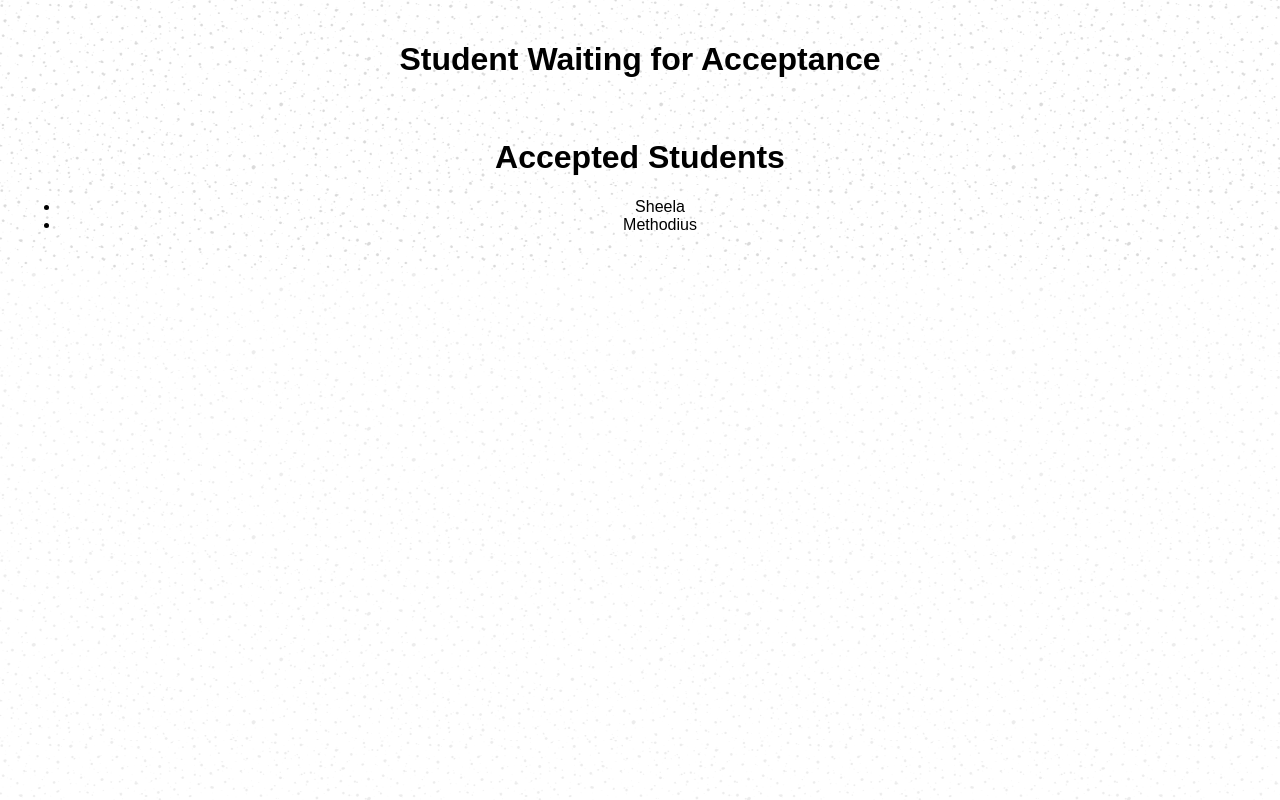
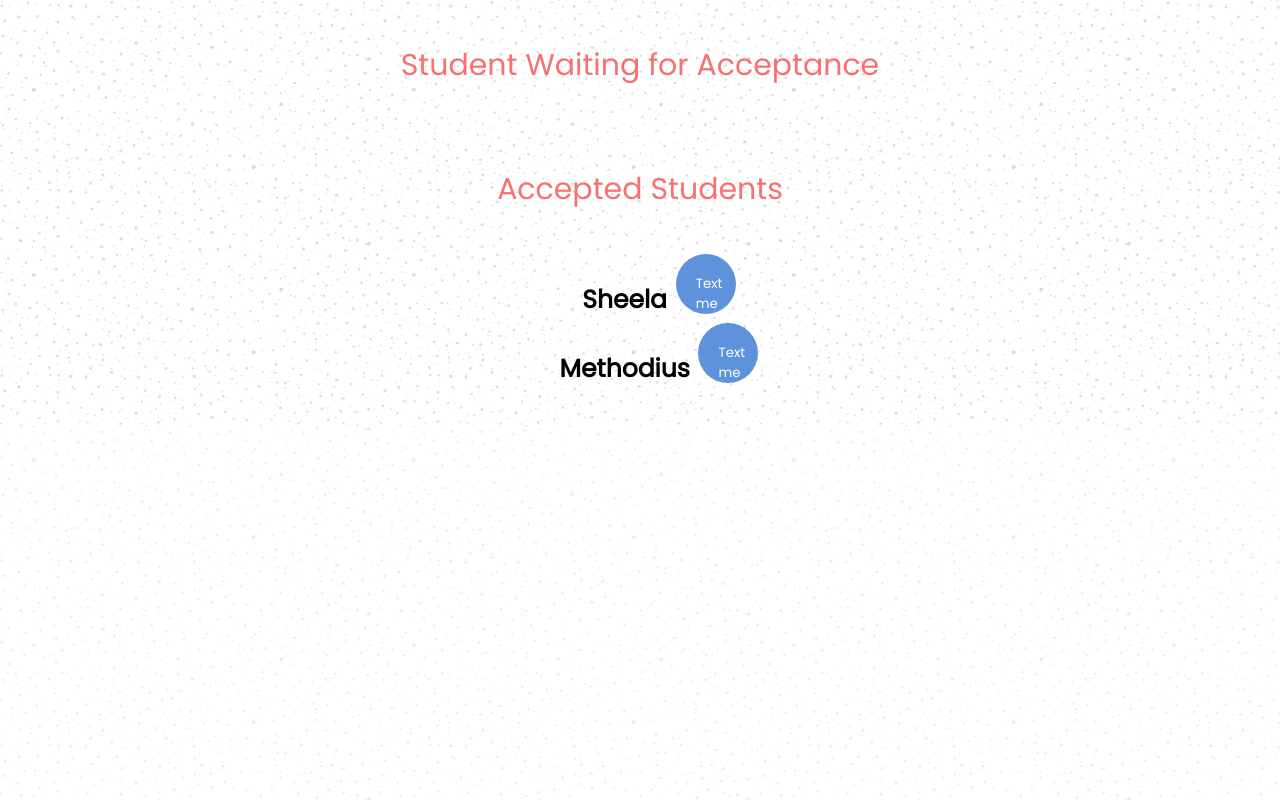
Before and after one commit to anton-mladenov/stutorApp, a React (Create React App) app: page /friends/1 in a window 1280 px wide. Built offline with nearby package versions, Linux system fonts and the light colour scheme; a web font is replaced by a local one.

Commit message:
added logo to home and chat room

```diff
--- a/src/App.js
+++ b/src/App.js
@@ -26,6 +26,7 @@ class App extends Component {
 		<Route path="/addskill/:currentUserId" component={AddSkillContainer} />
 		<Route exact path="/search" component={SearchBarContainer} />
 		<Route path="/friends/:currentUserId" component={FriendsContainer} />
+    <Route path='/whatapp' component={() => window.location = 'https://wa.me/004915226150632'}/>
         {/* <Route exact path="/dashboard" component={DashboardContainer} /> */}
 
 
--- a/src/components/FriendsContainer.css
+++ b/src/components/FriendsContainer.css
@@ -1,22 +1,93 @@
+
+
+.title3 {
+  color:         #F77171;
+  font-family:   'Poppins', sans-serif;
+  font-weight:   bold;
+  font-size:     30px;
+  margin:0;
+  padding:  0px;
+  line-height: 80%;
+  text-align: center;
+  font-weight: 180;
+  padding-top: 30px;
+  padding-bottom:  30px;
+  line-height: 100%;
+}
+
+.coolName {
+  font-family:   'Poppins', sans-serif;
+   font-style: bold;
+  font-weight:   600;
+  list-style-type: none;
+  font-size: 25px;
+
+}
+
 .button-go {
-  background-color: #4CAF50; /* Green */
+  background-color: #4CAF50;
   border: none;
   color: white;
-padding: 15px 32px;
+  padding: 20px;
   text-align: center;
   text-decoration: none;
   display: inline-block;
-font-size: 16px;
+  font-family:   'Poppins', sans-serif;
+  font-weight:   200;
+  height: 60px;
+  width: 60px;
+  border-radius: 50%;
+  margin: 4px 2px;
+  cursor: pointer;
+  padding: 0px;
+  border-radius: 50%;
+  text-align: center;
+  position: relative;
+  margin-bottom: 20px;
+  margin-left: 20px;
+padding: 20px;
+}
 
-}
 .button-no {
-  background-color: red; /* Green */
+  background-color: red;
   border: none;
   color: white;
-padding: 15px 32px;
+  padding: 20px;
   text-align: center;
   text-decoration: none;
   display: inline-block;
-font-size: 16px;
+  font-family:   'Poppins', sans-serif;
+  font-weight:   200;
+  height: 60px;
+  width: 60px;
+  border-radius: 50%;
+  margin: 4px 2px;
+  cursor: pointer;
+  padding: 0px;
+  border-radius: 50%;
+  text-align: center;
+  position: relative;
+  padding-left: 20px;
+}
+
+.button-chat {
+  background-color:  #5E93DB;
+  border: none;
+  color: white;
+  padding: 20px;
+  text-align: justify;
+  text-decoration: none;
+  display: inline-block;
+  font-family:   'Poppins', sans-serif;
+  font-weight:   200;
+  height: 60px;
+  width: 60px;
+  border-radius: 50%;
+  margin: 4px 2px;
+  cursor: pointer;
+  border-radius: 50%;
+  position: relative;
+  padding-bottom: 10px;
+  padding-left: 20px;
 
 }
--- a/src/components/FriendsContainer.js
+++ b/src/components/FriendsContainer.js
@@ -27,38 +27,32 @@ import './FriendsContainer.css'
      return allUsers.filter(user => currentUserAccepted.accepted.includes(user.id))
    }
 
-   // listOfFriends = getNameofStudentsToBeAccepted(this.currentUserId, this.props.data)
-
-   // showListOfFriends = (listOfFriends) => {
-   //   console.log(listOfFriends)
-   //   return listOfFriends
-   // }
    handleClick = (param1, param2) => (e) => {
      this.props.addAccepted(param1, param2)
    }
-handleClickNo = (param1, param2) => (e) => {
+   handleClickNo = (param1, param2) => (e) => {
   this.props.addRejected(param1, param2)
-}
+  }
 
     render() {
 	   return (
 	    <div>
       <div className="home-dash-container">
 
-		    <h1>Student Waiting for Acceptance</h1>
+		    <h1 className="title3">Student Waiting for Acceptance</h1>
         <ul>
         { waitingForAcceptance(this.currentUserId1, this.props.data)
           .map(a => {
-            return <li>{ a.firstName }<button value="GO" className="button-go" onClick={ this.handleClick(this.currentUserId1, a.id) }/> <button value="NO" className="button-no" onClick={ this.handleClickNo(this.currentUserId1, a.id) }/></li>
+            return <li className = "coolName">{ a.firstName }<button value="GO" className="button-go" onClick={ this.handleClick(this.currentUserId1, a.id) }/> <button value="NO" className="button-no" onClick={ this.handleClickNo(this.currentUserId1, a.id) }/></li>
           })
         }
         </ul>
         <br/>
-        <h1>Accepted Students</h1>
+        <h1 className="title3">Accepted Students</h1>
          <ul>
          {this.getAcceptedUsers( this.currentUserId1,this.props.data)
          .map(a => {
-           return <div><li>{ a.firstName } </li></div>
+           return <div><li className = "coolName">{ a.firstName } <Link to="/whatapp" ><button className="button-chat">Text me</button></Link></li></div>
          })}
          </ul>
         </div>
--- a/src/components/Home.css
+++ b/src/components/Home.css
@@ -17,7 +17,12 @@
 	font-family:   'Poppins', sans-serif;
 	font-weight:   bold;
 	font-size:     80px;
-	color: white;
+	color: #ffffff00;
+	background-image: url("../lib/logo-text.png");
+	background-size: cover;
+	padding: 0px;
+	position: relative;
+
 }
 
 .taglineDiv {
@@ -29,18 +34,22 @@
 .meet {
 	font-family: 'Poppins', sans-serif;
 	font-weight: bold;
+	font-size: 40px;
 	color: #f77171
+
 }
 
 .learn {
 	font-family:   'Poppins', sans-serif;
 	font-weight:   bold;
+	font-size: 40px;
 	color: #5e93db
 }
 
 .teach {
 	font-family:   'Poppins', sans-serif;
 	font-weight:   bold;
+	font-size: 40px;
 	color: #8ae0ad
 }
 
@@ -62,10 +71,13 @@
 }
 
 .createProfileText {
-	color: #555555;
+	color: white;
+	text-decoration: inherit;
 	font-family:   'Poppins', sans-serif;
-	font-size: 20px;
+	font-size: 25px;
 	font-weight: 100;
+	text-align: center;
+
 }
 
 .loginDiv {
@@ -77,4 +89,5 @@
 	font-family:   'Poppins', sans-serif;
 	font-size: 17px;
 	font-weight: 100;
+	text-decoration: none;
 }
--- a/src/components/Home.js
+++ b/src/components/Home.js
@@ -8,7 +8,9 @@ export default class componentName extends Component {
 	  <div className="mainDiv">
 
 		<div className="logoDiv">
-			<p className="logoText"> STUTOR </p>
+    <br/>
+    <br/>
+			<p className="logoText"> . </p>
 		</div>
 
 		<div className="taglineDiv">
--- a/src/components/HomeDashContainer.js
+++ b/src/components/HomeDashContainer.js
@@ -7,8 +7,10 @@ import {waitingForAcceptance} from '../lib/matching'
 import { connect } from 'react-redux'
 
 export  class HomeDashContainer extends Component {
+
 	currentUserId = parseInt(this.props.match.params.currentUserId, 10)
-	waiting = waitingForAcceptance(9, this.props.data).length
+
+	waiting = this.props.data.filter(a => a.id === this.currentUserId).reduce((acc, val) => val).accepted.length
 
   render() {
 	  console.log(this.props.data)
@@ -28,7 +30,7 @@ export  class HomeDashContainer extends Component {
       <br/>
       <div className="containerbubbles">
       <button className= "button-dash"><Link to={`/selectskill/${this.currentUserId}`} className="link-text"> Find a tutor</Link> </button>
-      <button className= "button-dash3"><Link to={`/homedash`} className="link-text-small"> 1 Match </Link> </button>
+      <button className= "button-dash3"><Link to={`/homedash/${this.currentUserId}`} className="link-text-small"> 0 Match </Link> </button>
       </div>
       <br/>
       <br/>
--- a/src/components/Profile.css
+++ b/src/components/Profile.css
@@ -4,7 +4,7 @@
   background-repeat: repeat;
 }
 
-.
+
 .title3 {
   color:         #F77171;
   font-family:   'Poppins', sans-serif;
@@ -14,8 +14,8 @@
   padding-left:  40px;
   line-height: 80%;
   text-align: left;
+}
 
-}
 .title-container-new {
 
   padding-top: 30px;
```
Lines whose indentation alone changed are shown as unchanged.
